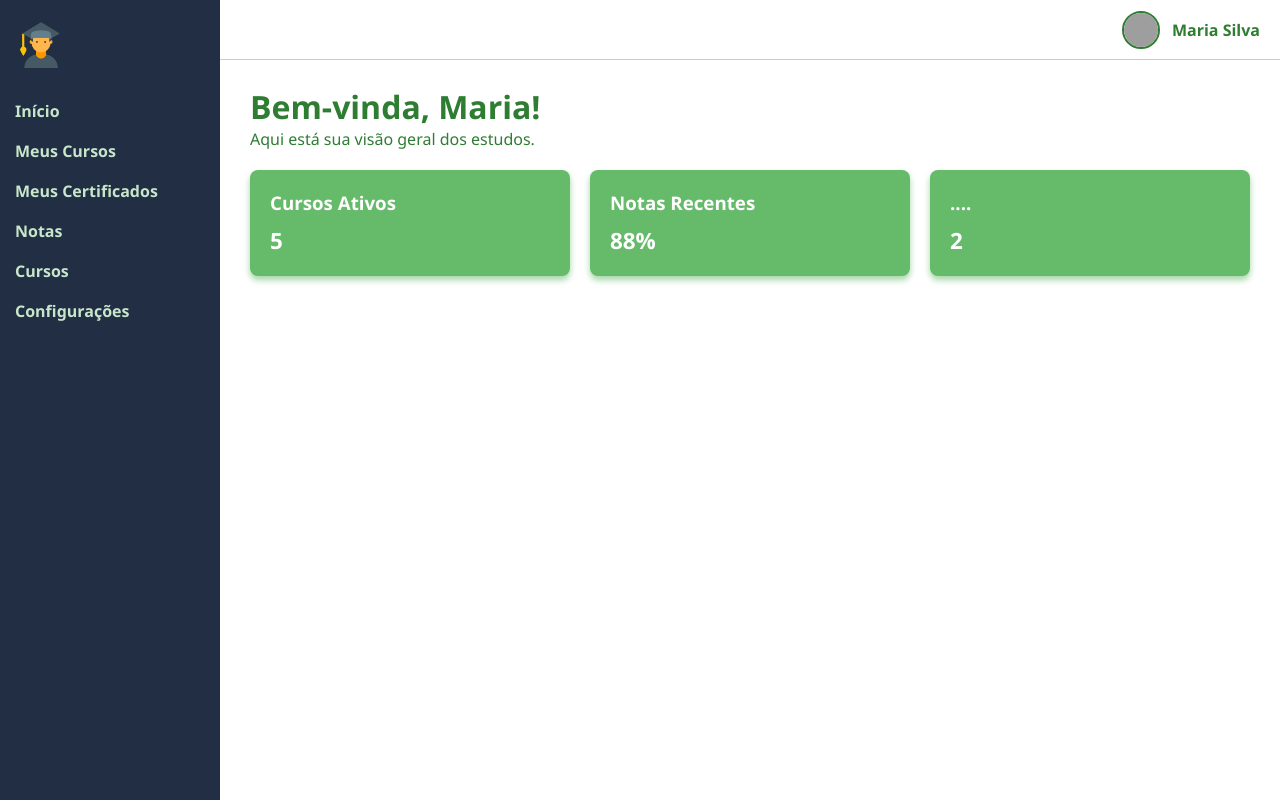
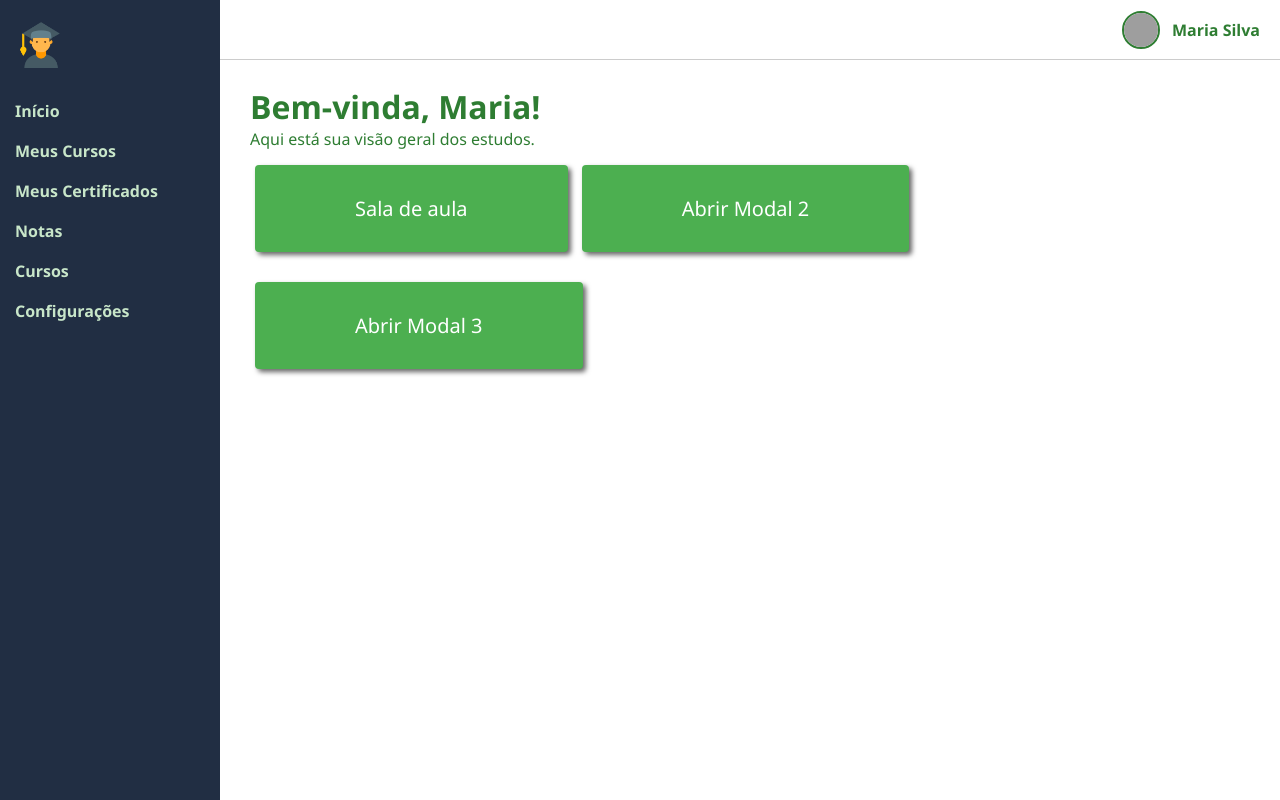
Before and after one commit to mauricio256/Curso_EAD_Naturopatia, a PHP site: page /dashboard.html in a window 1280 px wide. Run offline with PHP 8.4, Linux system fonts and the light colour scheme; grey boxes are pictures that could not be loaded.

Commit message:
add mais telas

```diff
--- a/css/dashboard.css
+++ b/css/dashboard.css
@@ -134,27 +134,69 @@
     margin-top: 0;
     color: #2e7d32;
   }
-  .cards {
-    display: flex;
-    gap: 20px;
-    flex-wrap: wrap;
-    margin-top: 20px;
+
+    .modal {
+      display: none;
+      position: fixed;
+      z-index: 999;
+      left: 0;
+      top: 0;
+      width: 100%;
+      height: 100%;
+      overflow: auto;
+      background-color: rgba(0,0,0,0.6);
+
     }
-  .card {
-    background: #66bb6a;
-    color: white;
-    flex: 1 1 200px;
+
+    .modal-content {
+      background-color: #fff;
+      margin: 5% auto;
       padding: 20px;
       border-radius: 8px;
-    box-shadow: 0 4px 6px rgb(102 187 106 / 0.6);
+      width: 90%;
+      height: 80%;
+      text-align: center;
+      position: relative;
+
     }
-  .card h3 {
-    margin: 0 0 10px 0;
-    font-weight: 700;
+    .modal-content ul{
+      margin: 30px;
+      text-align:left;
+      font-size: 1.2rem;
+      list-style: none;
+      text-decoration: none;
     }
-  .card p {
-    font-size: 1.4rem;
-    font-weight: 700;
+    .modal-content ul li {
+      margin: 10px 0;
+    }
+
+    .close {
+      position: absolute;
+      top: -10px;
+      right: 15px;
+      font-size: 40px;
+      font-weight: bold;
+      color: #555;
+      cursor: pointer;
+    }
+
+    .open-modal-btn {
+      margin: 15px 5px;
+      padding: 30px 100px;
+      background-color: #4CAF50;
+      color: white;
+      border: none;
+      border-radius: 4px;
+      cursor: pointer;;
+      font-size: 20px;
+      box-shadow: 3px 3px 5px rgba(0, 0, 0, 0.6);
+      transition: .5s;
+    }
+
+    .open-modal-btn:hover {
+      background-color: #45a049;
+      margin: 20px 20px;
+      transition: .5s;
     }
 
   /* Responsividade */
@@ -198,4 +240,7 @@
     .menu-toggle {
       display: block;
     }
+
+    .open-modal-btn {
+      display: flex;}
   }
--- a/dashboard.html
+++ b/dashboard.html
@@ -5,11 +5,14 @@
   <meta name="viewport" content="width=device-width, initial-scale=1" />
   <link rel="stylesheet" href="css/dashboard.css" />
   <title>Dashboard do Aluno</title>
+  <style>
+
+  </style>
 </head>
 <body>
 <div class="container">
   <nav class="sidebar" id="sidebar">
-    <img src="/img/estudante.png" width="50px"></img>
+    <img src="/img/estudante.png" width="50px">
     <a href="#">Início</a>
     <a href="#">Meus Cursos</a>
     <a href="#">Meus Certificados</a>
@@ -23,7 +26,6 @@
     <div class="user-profile" id="user-profile">
       <img src="https://i.pravatar.cc/150?img=12" alt="Foto do Aluno" />
       <span>Maria Silva</span>
-
       <div class="profile-dropdown" id="profile-dropdown">
         <a href="#">Meu Perfil</a>
         <a href="#">Configurações</a>
@@ -36,22 +38,78 @@
     <h1>Bem-vinda, Maria!</h1>
     <p>Aqui está sua visão geral dos estudos.</p>
 
-    <div class="cards">
-      <div class="card">
-        <h3>Cursos Ativos</h3>
-        <p>5</p>
+    <div class="cards" >
+       <!-- Botões dos Modais -->
+    <button class="open-modal-btn" data-modal="modal1">Sala de aula</button>
+    <button class="open-modal-btn" data-modal="modal2">Abrir Modal 2</button>
+    <button class="open-modal-btn" data-modal="modal3">Abrir Modal 3</button>
+  </main>
     </div>
-      <div class="card">
-        <h3>Notas Recentes</h3>
-        <p>88%</p>
+
 </div>
-      <div class="card">
-        <h3>....</h3>
-          <p>2</p>
+
+<!-- Modal 1 -->
+<div id="modal1" class="modal">
+  <div class="modal-content">
+    <span class="close" data-close="modal1">&times;</span>
+    <h2>Cursos em Andamento</h2>
+    <ul>
+      <li><a href="/cursos/aula.html">Curso de Naturopatia</a></li>
+      <li><a href="#">Princípios Básicos</a></li>
+      <li><a href="#">Técnicas de Tratamento</a></li>
+      <li><a href="#">Fitoterapia</a></li>
+      <li><a href="#">Nutrição e Saúde</a></li>
+      <li><a href="#">Terapias Complementares</a></li>
+    </ul>
   </div>
 </div>
-  </main>
+
+<!-- Modal 2 -->
+<div id="modal2" class="modal">
+  <div class="modal-content">
+    <span class="close" data-close="modal2">&times;</span>
+    <h2>Informação 2</h2>
+    <p>Você ganhou uma nova medalha de desempenho.</p>
   </div>
+</div>
+
+<!-- Modal 3 -->
+<div id="modal3" class="modal">
+  <div class="modal-content">
+    <span class="close" data-close="modal3">&times;</span>
+    <h2>Informação 3</h2>
+    <p>Seu certificado de conclusão já está disponível.</p>
+  </div>
+</div>
+
 <script src="js/dashboard.js"></script>
+<script>
+  // Abrir modais
+  document.querySelectorAll('.open-modal-btn').forEach(btn => {
+    btn.addEventListener('click', () => {
+      const modalId = btn.getAttribute('data-modal');
+      const modal = document.getElementById(modalId);
+      if (modal) modal.style.display = 'block';
+    });
+  });
+
+  // Fechar modais
+  document.querySelectorAll('.close').forEach(span => {
+    span.addEventListener('click', () => {
+      const modalId = span.getAttribute('data-close');
+      const modal = document.getElementById(modalId);
+      if (modal) modal.style.display = 'none';
+    });
+  });
+
+  // Fechar clicando fora
+  window.onclick = function(event) {
+    document.querySelectorAll('.modal').forEach(modal => {
+      if (event.target === modal) {
+        modal.style.display = 'none';
+      }
+    });
+  };
+</script>
 </body>
 </html>
--- a/login_aluno.html
+++ b/login_aluno.html
@@ -31,7 +31,7 @@
             <div class="form-group"> <a href="#" class="forgot-password">Esqueci minha senha</a>
           </div>
 
-          <button type="submit">Entrar</button>
+          <button type="submit"><a href="dashboard.html">Entrar</a> </button>
         </form>
       </div>
     </div>
```
Also changed, not shown: aula.html (deleted, +0 -57 lines), cursos/aula.html (added, +57 -0 lines), cursos/avaliacoes/naturopatia_clinica.html (added, +134 -0 lines), cursos/css/aula.css (renamed from css/aula.css), cursos/js/aula.js (renamed from js/aula.js). Lines whose indentation alone changed are shown as unchanged.
